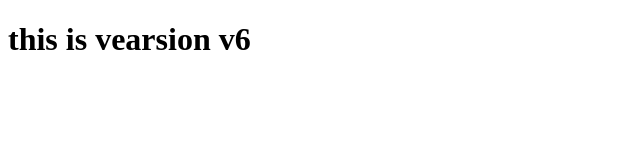
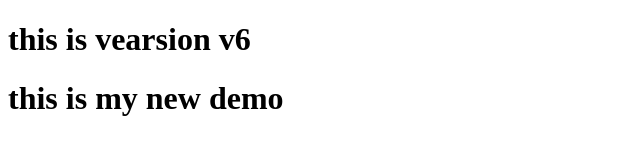
Before and after one commit to mallinath321/demo, a plain HTML site: page index.html in a window 1280 px wide. Shown: the whole page, without its empty margins (0-640 px from the left). Drawn offline with Linux system fonts and the light colour scheme.

Commit message:
Update index.html

```diff
--- a/index.html
+++ b/index.html
@@ -7,6 +7,7 @@
 </head>
 <body>
     <h1> this is vearsion v6</h1>
+    <h1> this is my new demo </h1>
 
 </body>
 </html>
```
